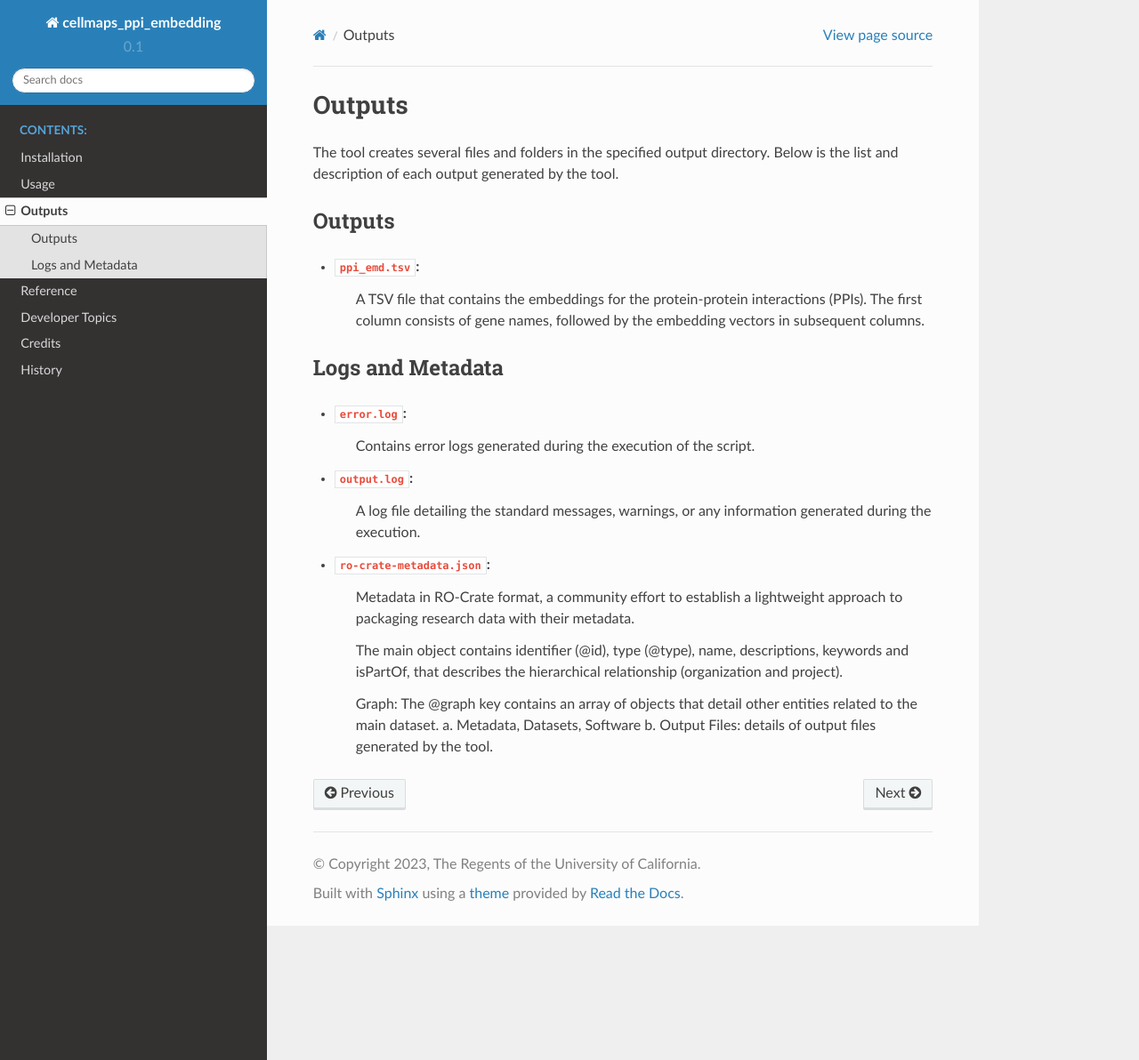
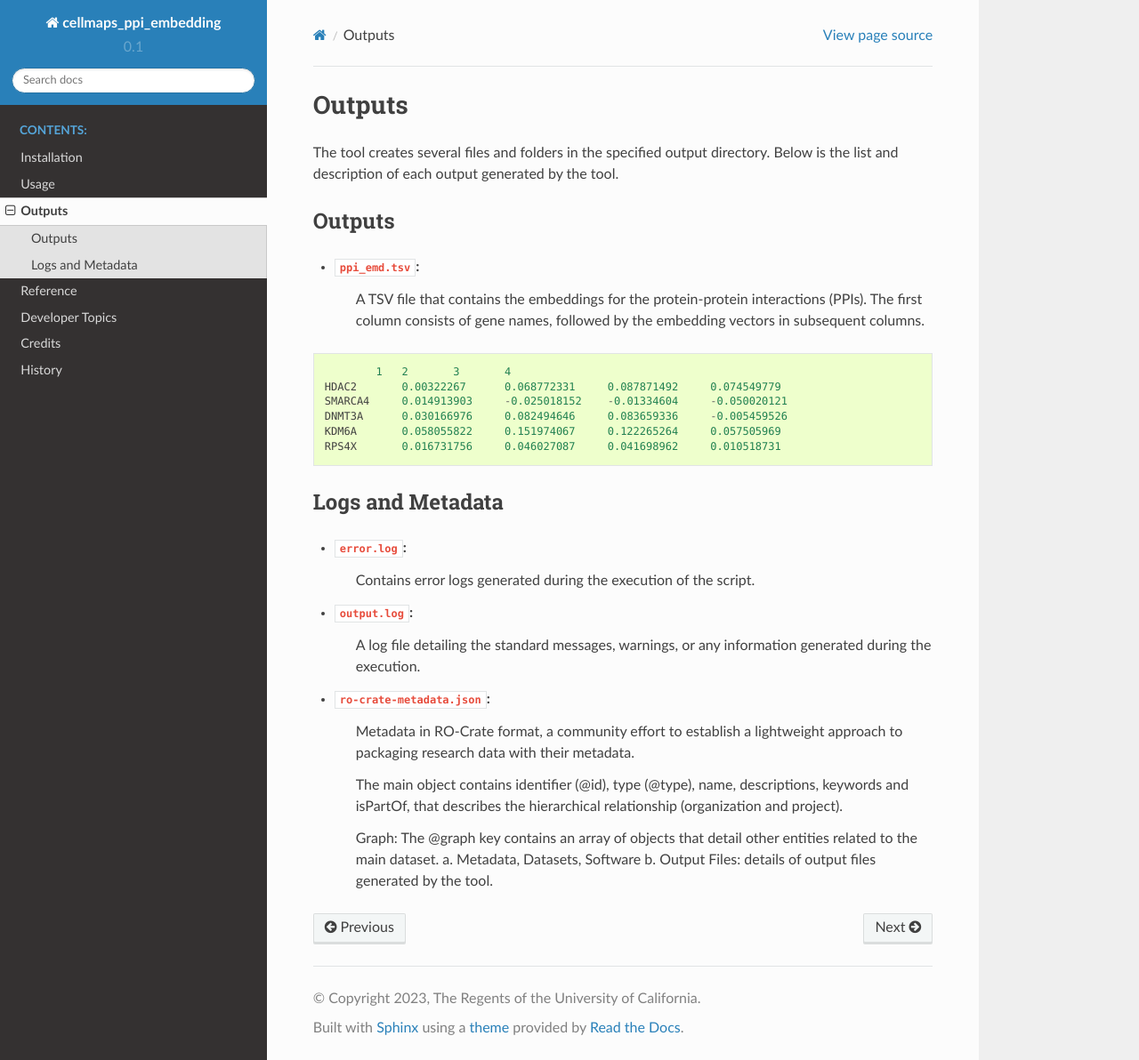
Before and after one commit to wadeschulz/cellmaps_ppi_embedding_experimental, a Sphinx documentation site: the page built from docs/outputs.rst, in a window 1280 px wide and 1192 px high. Shown: the whole window at 89% size. Built offline with Sphinx 7.4.7 and the Read the Docs theme 2.0.0, drawn with Linux system fonts in a browser that asks for light colours; pages that are not in the unit, such as notebooks, are missing from menus.

Commit message:
Add examples of outputs files

```diff
--- a/docs/outputs.rst
+++ b/docs/outputs.rst
@@ -10,6 +10,16 @@ Outputs
 
 - ``ppi_emd.tsv``:
     A TSV file that contains the embeddings for the protein-protein interactions (PPIs). The first column consists of gene names, followed by the embedding vectors in subsequent columns.
+
+.. code-block::
+
+            1	2	3	4
+    HDAC2	0.00322267	0.068772331	0.087871492	0.074549779
+    SMARCA4	0.014913903	-0.025018152	-0.01334604	-0.050020121
+    DNMT3A	0.030166976	0.082494646	0.083659336	-0.005459526
+    KDM6A	0.058055822	0.151974067	0.122265264	0.057505969
+    RPS4X	0.016731756	0.046027087	0.041698962	0.010518731
+
 
 Logs and Metadata
 -----------------
```
